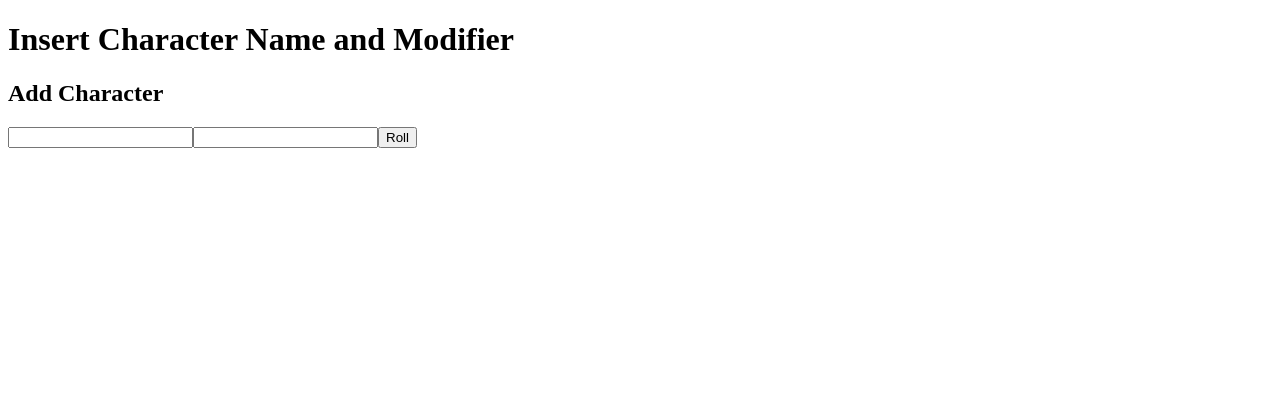
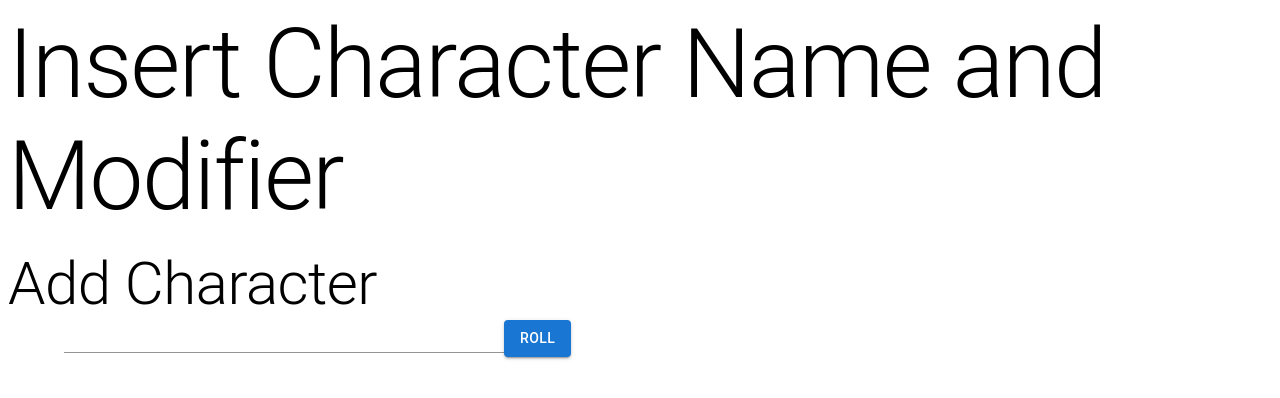
Before and after one commit to Taniel49/init-roller, a React (Create React App) app: page / in a window 1280 px wide. Shown: the top 398 px of the page. Built offline with nearby package versions, Linux system fonts and the light colour scheme.

Commit message:
Material UI components added

```diff
--- a/package.json
+++ b/package.json
@@ -3,6 +3,11 @@
   "version": "0.1.0",
   "private": true,
   "dependencies": {
+    "@emotion/react": "^11.10.6",
+    "@emotion/styled": "^11.10.6",
+    "@fontsource/roboto": "^4.5.8",
+    "@mui/icons-material": "^5.11.11",
+    "@mui/material": "^5.11.11",
     "@testing-library/jest-dom": "^5.16.5",
     "@testing-library/react": "^13.4.0",
     "@testing-library/user-event": "^13.5.0",
--- a/src/components/App/App.js
+++ b/src/components/App/App.js
@@ -1,12 +1,13 @@
 import React from 'react';
 import './App.css';
 import Results from '../Results/Results';
+import Box from '@mui/material/Box';
 
 function App() {
     return (
-        <div>
+        <Box>
             <Results/>
-        </div>
+        </Box>
     );
 }
 
--- a/src/components/CharacterResult/CharacterResult.js
+++ b/src/components/CharacterResult/CharacterResult.js
@@ -1,24 +1,35 @@
 import React from 'react';
+import IconButton from '@mui/material/IconButton';
+import DeleteIcon from '@mui/icons-material/Delete';
+import Button from '@mui/material/Button';
+import TextareaAutosize from '@mui/material/TextareaAutosize';
+import ListItem from '@mui/material/ListItem';
+import Typography from "@mui/material/Typography";
 
 function CharacterResult({name, result, id, removeCharacter}) {
     const [isTextareaOpened, setTextareaOpened] = React.useState(false);
 
     return (
-        <li>
-            <button type='button'
+        <ListItem>
+            <Button type='button'
+                    variant='text'
                     onClick={() => {
                         setTextareaOpened(!isTextareaOpened);
+                    }}
+                    sx={{
+                        color: 'black',
+                        textTransform: 'none',
                     }}>
-                <p>{name}:{result}</p>
-            </button>
-            <textarea style={{display: isTextareaOpened ? 'block' : 'none'}}/>
-            <button type='button'
-                    onClick={() => {
-                        removeCharacter(id)
-                    }}>
-                remove
-            </button>
-        </li>
+                <Typography>{name}:{result}</Typography>
+            </Button>
+            <IconButton aria-label="delete"
+                        onClick={() => {
+                            removeCharacter(id)
+                        }}>
+                <DeleteIcon/>
+            </IconButton>
+            <TextareaAutosize style={{display: isTextareaOpened ? 'block' : 'none'}}/>
+        </ListItem>
     );
 }
 
--- a/src/components/Results/Results.js
+++ b/src/components/Results/Results.js
@@ -1,8 +1,13 @@
 import React from 'react';
 import CharacterResult from "../CharacterResult/CharacterResult";
-import {compare} from "../../utils/utils";
-import {getInitiative} from "../../utils/utils";
+import {compare, getInitiative} from "../../utils/utils";
 import {v4 as uuidv4} from 'uuid';
+import Button from '@mui/material/Button';
+import Input from '@mui/material/Input';
+import List from '@mui/material/List';
+import Box from '@mui/material/Box';
+import Typography from "@mui/material/Typography";
+import Container from '@mui/material/Container';
 
 function Results() {
     const nameRef = React.useRef('');
@@ -35,11 +40,12 @@ function Results() {
     }
 
     return (
-        <div>
-            {results.length ? <h1>Results</h1> : <h1>Insert Character Name and Modifier</h1>}
-            <ul>
+        <Box>
+            {results.length ? <Typography component="h1" variant="h1">Results</Typography> :
+                <Typography component="h1" variant="h1">Insert Character Name and Modifier</Typography>}
+            <List>
                 {
-                    results.map((character, index) =>
+                    results.map((character) =>
                         <CharacterResult
                             key={character._id}
                             id={character._id}
@@ -49,20 +55,22 @@ function Results() {
                         />
                     )
                 }
-            </ul>
-            <form onSubmit={submitNewCharacter}>
-                <h2>Add Character</h2>
-                <input required={true}
-                       type='text'
-                       name='newCharacterName'
-                       ref={nameRef}/>
-                <input required={true}
-                       type='number'
-                       name='newCharacterModifier'
-                       ref={initiativeRef}/>
-                <button type='submit'>Roll</button>
-            </form>
-        </div>
+            </List>
+            <Box component="form" onSubmit={submitNewCharacter}>
+                <Typography component="h2" variant="h2">Add Character</Typography>
+                <Container>
+                    <Input required={true}
+                           type='text'
+                           name='newCharacterName'
+                           inputRef={nameRef}/>
+                    <Input required={true}
+                           type='number'
+                           name='newCharacterModifier'
+                           inputRef={initiativeRef}/>
+                    <Button type='submit' variant="contained">Roll</Button>
+                </Container>
+            </Box>
+        </Box>
     );
 }
 
```
Also changed, not shown: 1 other file (tests, documents, lock files or other folders).
